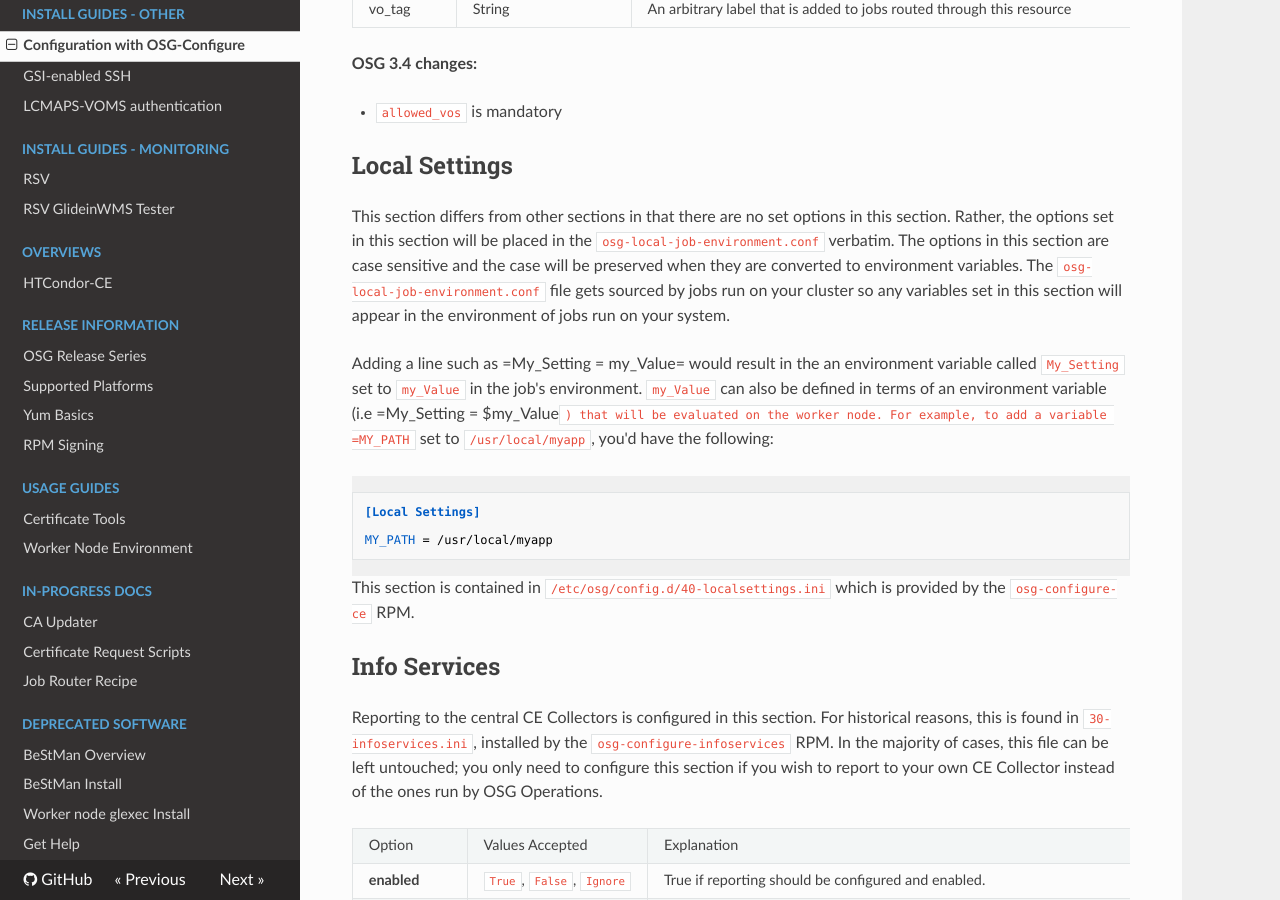
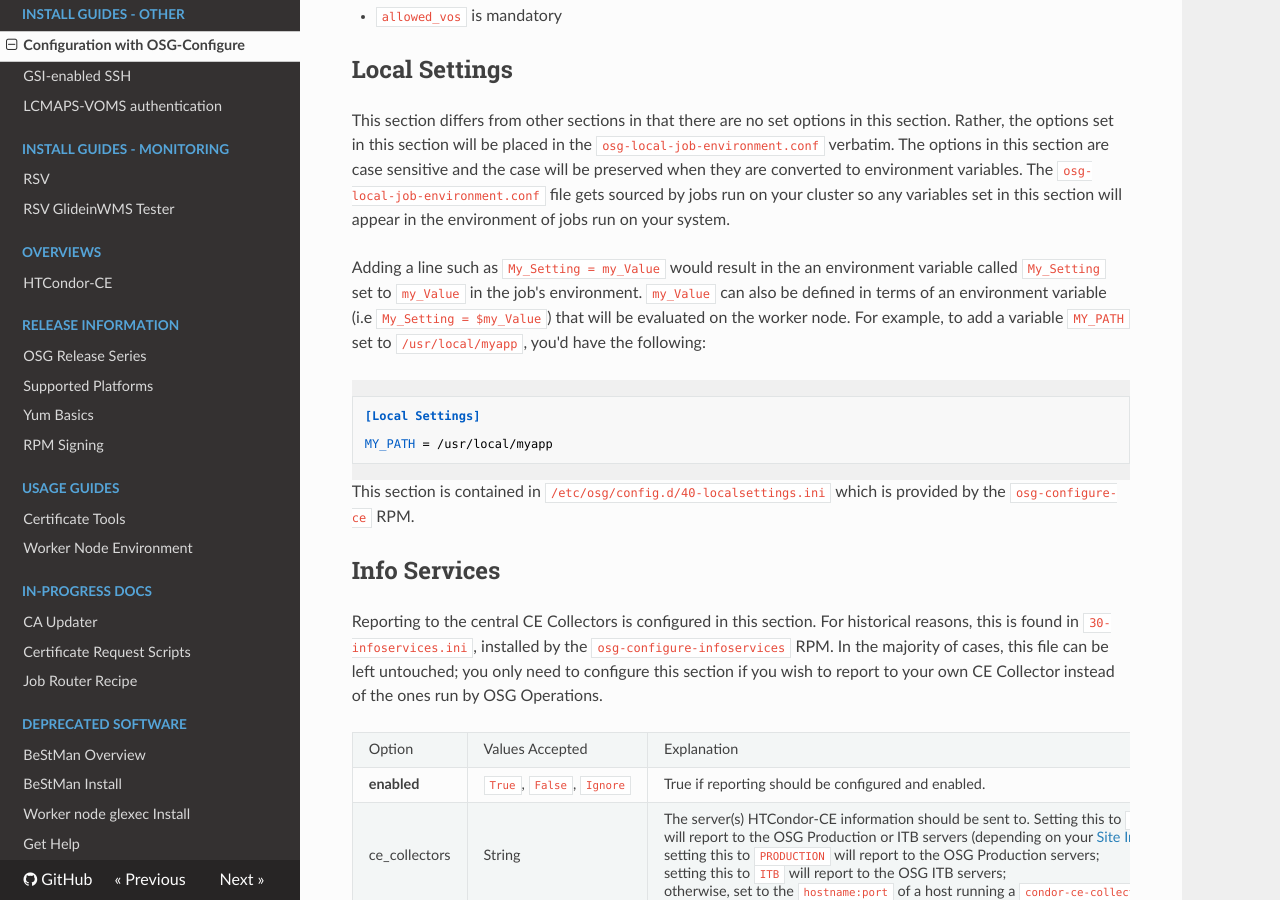
Before and after one commit to osg-htc/docs, an MkDocs documentation site: the page built from docs/other/configuration-with-osg-configure.md, in a window 1280 px wide and 900 px high, scrolled down 10768 px. Built offline with MkDocs 1.6.1, drawn with Linux system fonts in a browser that asks for light colours; nearby versions of some CDN libraries; old or Windows-style settings are respelled for this version of MkDocs; some of the changed text lies outside the part shown.

````diff
--- a/docs/other/configuration-with-osg-configure.md
+++ b/docs/other/configuration-with-osg-configure.md
@@ -301,8 +301,8 @@ For historical reasons, this configuration is specified in the file named 30-gip
 
 This configuration uses multiple sections of the OSG configuration files:
 
--   [Subcluster\*](#GipSubcluster): options about homogeneous subclusters
--   [Resource Entry\*](#GipResourceEntry): options for specifying ATLAS queues for AGIS
+-   [Subcluster\*](#subcluster-configuration): options about homogeneous subclusters
+-   [Resource Entry\*](#resource-entry-configuration-atlas-only): options for specifying ATLAS queues for AGIS
 
 ### Notes for multi-CE sites.
 
@@ -367,9 +365,9 @@ Local Settings
 
 This section differs from other sections in that there are no set options in this section. Rather, the options set in this section will be placed in the `osg-local-job-environment.conf` verbatim. The options in this section are case sensitive and the case will be preserved when they are converted to environment variables. The `osg-local-job-environment.conf` file gets sourced by jobs run on your cluster so any variables set in this section will appear in the environment of jobs run on your system.
 
-Adding a line such as =My\_Setting = my\_Value= would result in the an environment variable called `My_Setting` set to `my_Value` in the job's environment. `my_Value` can also be defined in terms of an environment variable (i.e =My\_Setting = $my\_Value`) that will be evaluated on the worker node. For example, to add a variable =MY_PATH` set to `/usr/local/myapp`, you'd have the following:
+Adding a line such as `My_Setting = my_Value` would result in the an environment variable called `My_Setting` set to `my_Value` in the job's environment. `my_Value` can also be defined in terms of an environment variable (i.e `My_Setting = $my_Value`) that will be evaluated on the worker node. For example, to add a variable `MY_PATH` set to `/usr/local/myapp`, you'd have the following:
 
-``` file
+``` ini
 [Local Settings]
 
 MY_PATH = /usr/local/myapp
````
Also changed, not shown: other parts of docs/other/configuration-with-osg-configure.md (+0 -2 lines).
